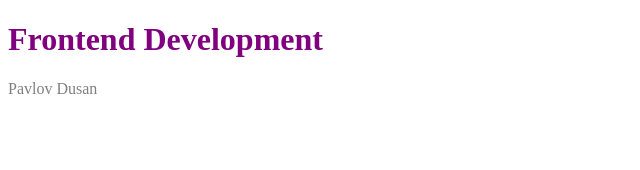
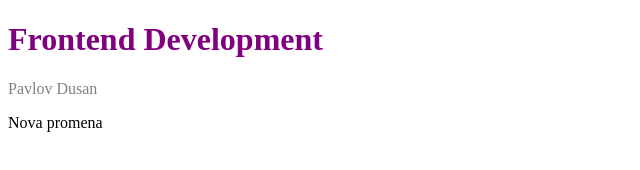
Before and after one commit to dusanpavlov/dusan-pavlov, a plain HTML site: page index.html in a window 1280 px wide. Shown: the whole page, without its empty margins (0-640 px from the left). Drawn offline with Linux system fonts and the light colour scheme.

Commit message:
Dodavanje novog paragrafa

```diff
--- a/index.html
+++ b/index.html
@@ -5,6 +5,7 @@
     </head>
     <body>
         <p style="color: grey">Pavlov Dusan</p>
+        <p> Nova promena</p>
     </body>
     <footer>
 
```
